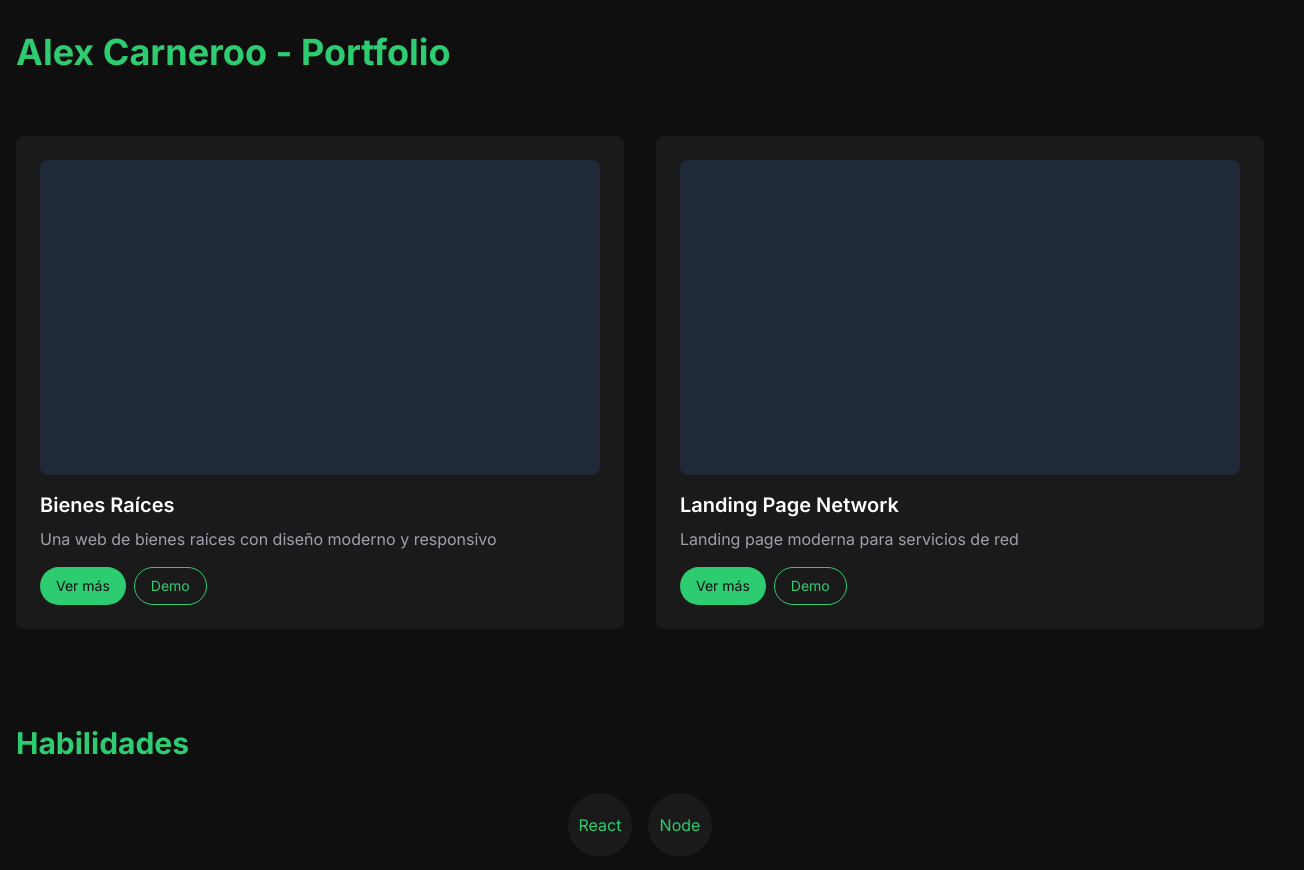
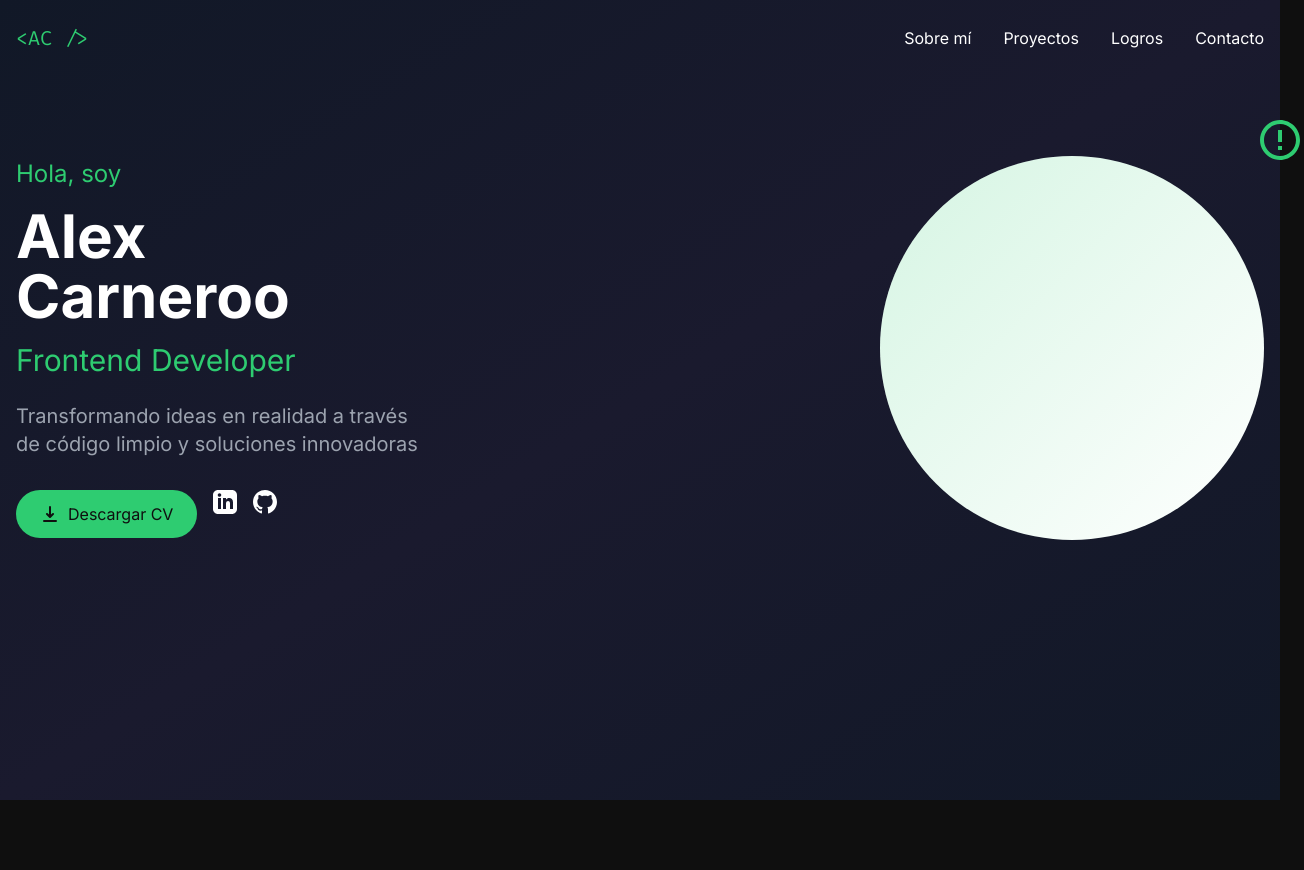
Before and after one commit to AlexCarnerooo/portfolio, a React (Vite) app: page / in a window 1280 px wide. Shown: the top 870 px of the page, 1304 px wide, since content can reach past the window. After the commit the page ends 800 px from the top, so only its background shows below. Built offline with nearby package versions, Linux system fonts and the light colour scheme.

Commit message:
Update base URL and force new deploy

```diff
--- a/index.html
+++ b/index.html
@@ -4,8 +4,10 @@
     <meta charset="UTF-8" />
     <link rel="icon" type="image/svg+xml" href="/vite.svg" />
     <meta name="viewport" content="width=device-width, initial-scale=1.0" />
-    <title>Portfolio</title>
+    <title>Alex Carneroo - Portfolio</title>
     <link href="https://fonts.googleapis.com/css2?family=Inter:wght@300;400;500;600;700&display=swap" rel="stylesheet">
+    <link href="https://fonts.googleapis.com/css2?family=Fira+Code:wght@400;500&display=swap" rel="stylesheet">
+    <meta name="description" content="Portfolio de Alex Carneroo - Frontend Developer">
   </head>
   <body class="bg-dark text-white">
     <div id="root"></div>
--- a/src/App.jsx
+++ b/src/App.jsx
@@ -2,57 +2,64 @@ import { useState } from 'react'
 
 function App() {
   return (
-    <div className="min-h-screen bg-dark">
-      {/* Header */}
-      <header className="container mx-auto px-4 py-8">
-        <h1 className="text-4xl font-bold text-secondary">Alex Carneroo - Portfolio</h1>
-      </header>
+    <div className="min-h-screen bg-gradient-to-br from-gray-900 via-[#1a1a2e] to-gray-900">
+      {/* Navigation */}
+      <nav className="container mx-auto px-4 py-6 flex justify-between items-center">
+        <div className="text-secondary font-mono text-xl">&lt;AC /&gt;</div>
+        <div className="flex gap-8">
+          <a href="#sobre-mi" className="text-white hover:text-secondary transition-colors">Sobre mí</a>
+          <a href="#proyectos" className="text-white hover:text-secondary transition-colors">Proyectos</a>
+          <a href="#logros" className="text-white hover:text-secondary transition-colors">Logros</a>
+          <a href="#contacto" className="text-white hover:text-secondary transition-colors">Contacto</a>
+        </div>
+      </nav>
 
-      {/* Projects Grid */}
-      <main className="container mx-auto px-4 py-8">
-        <div className="grid grid-cols-1 md:grid-cols-2 gap-8">
-          {/* Project Card 1 */}
-          <div className="bg-primary rounded-lg p-6 hover:shadow-lg transition-all">
-            <div className="aspect-video bg-gray-800 rounded-lg mb-4">
-              {/* Project Image */}
-            </div>
-            <h3 className="text-xl font-semibold mb-2">Bienes Raíces</h3>
-            <p className="text-gray-400 mb-4">Una web de bienes raíces con diseño moderno y responsivo</p>
-            <div className="flex gap-2">
-              <button className="bg-secondary text-dark px-4 py-2 rounded-full text-sm">Ver más</button>
-              <button className="border border-secondary text-secondary px-4 py-2 rounded-full text-sm">Demo</button>
-            </div>
-          </div>
-
-          {/* Project Card 2 */}
-          <div className="bg-primary rounded-lg p-6 hover:shadow-lg transition-all">
-            <div className="aspect-video bg-gray-800 rounded-lg mb-4">
-              {/* Project Image */}
-            </div>
-            <h3 className="text-xl font-semibold mb-2">Landing Page Network</h3>
-            <p className="text-gray-400 mb-4">Landing page moderna para servicios de red</p>
-            <div className="flex gap-2">
-              <button className="bg-secondary text-dark px-4 py-2 rounded-full text-sm">Ver más</button>
-              <button className="border border-secondary text-secondary px-4 py-2 rounded-full text-sm">Demo</button>
+      {/* Hero Section */}
+      <section className="container mx-auto px-4 py-20 flex items-center justify-between">
+        <div className="max-w-2xl">
+          <h2 className="text-secondary text-2xl mb-4">Hola, soy</h2>
+          <h1 className="text-white text-6xl font-bold mb-4">Alex<br/>Carneroo</h1>
+          <h3 className="text-secondary text-3xl mb-6">Frontend Developer</h3>
+          <p className="text-gray-400 text-xl mb-8">
+            Transformando ideas en realidad a través<br/>
+            de código limpio y soluciones innovadoras
+          </p>
+          <div className="flex gap-4">
+            <button className="bg-secondary text-dark px-6 py-3 rounded-full flex items-center gap-2 hover:bg-opacity-90 transition-all">
+              <svg xmlns="http://www.w3.org/2000/svg" className="h-5 w-5" viewBox="0 0 20 20" fill="currentColor">
+                <path fillRule="evenodd" d="M3 17a1 1 0 011-1h12a1 1 0 110 2H4a1 1 0 01-1-1zm3.293-7.707a1 1 0 011.414 0L9 10.586V3a1 1 0 112 0v7.586l1.293-1.293a1 1 0 111.414 1.414l-3 3a1 1 0 01-1.414 0l-3-3a1 1 0 010-1.414z" clipRule="evenodd" />
+              </svg>
+              Descargar CV
+            </button>
+            <div className="flex gap-4">
+              <a href="#" className="text-white hover:text-secondary transition-colors">
+                <svg xmlns="http://www.w3.org/2000/svg" className="h-6 w-6" fill="currentColor" viewBox="0 0 24 24">
+                  <path d="M19 0h-14c-2.761 0-5 2.239-5 5v14c0 2.761 2.239 5 5 5h14c2.762 0 5-2.239 5-5v-14c0-2.761-2.238-5-5-5zm-11 19h-3v-11h3v11zm-1.5-12.268c-.966 0-1.75-.79-1.75-1.764s.784-1.764 1.75-1.764 1.75.79 1.75 1.764-.783 1.764-1.75 1.764zm13.5 12.268h-3v-5.604c0-3.368-4-3.113-4 0v5.604h-3v-11h3v1.765c1.396-2.586 7-2.777 7 2.476v6.759z"/>
+                </svg>
+              </a>
+              <a href="#" className="text-white hover:text-secondary transition-colors">
+                <svg xmlns="http://www.w3.org/2000/svg" className="h-6 w-6" fill="currentColor" viewBox="0 0 24 24">
+                  <path d="M12 0c-6.626 0-12 5.373-12 12 0 5.302 3.438 9.8 8.207 11.387.599.111.793-.261.793-.577v-2.234c-3.338.726-4.033-1.416-4.033-1.416-.546-1.387-1.333-1.756-1.333-1.756-1.089-.745.083-.729.083-.729 1.205.084 1.839 1.237 1.839 1.237 1.07 1.834 2.807 1.304 3.492.997.107-.775.418-1.305.762-1.604-2.665-.305-5.467-1.334-5.467-5.931 0-1.311.469-2.381 1.236-3.221-.124-.303-.535-1.524.117-3.176 0 0 1.008-.322 3.301 1.23.957-.266 1.983-.399 3.003-.404 1.02.005 2.047.138 3.006.404 2.291-1.552 3.297-1.23 3.297-1.23.653 1.653.242 2.874.118 3.176.77.84 1.235 1.911 1.235 3.221 0 4.609-2.807 5.624-5.479 5.921.43.372.823 1.102.823 2.222v3.293c0 .319.192.694.801.576 4.765-1.589 8.199-6.086 8.199-11.386 0-6.627-5.373-12-12-12z"/>
+                </svg>
+              </a>
             </div>
           </div>
         </div>
-      </main>
-
-      {/* Skills Section */}
-      <section className="container mx-auto px-4 py-16">
-        <h2 className="text-3xl font-bold mb-8 text-secondary">Habilidades</h2>
-        <div className="flex flex-wrap gap-4 justify-center">
-          {/* Skill icons would go here */}
-          <div className="w-16 h-16 bg-primary rounded-full flex items-center justify-center">
-            <span className="text-secondary">React</span>
+        <div className="relative">
+          <div className="absolute -top-10 -right-10">
+            <svg xmlns="http://www.w3.org/2000/svg" className="h-12 w-12 text-secondary" viewBox="0 0 24 24" fill="currentColor">
+              <path d="M12 2C6.48 2 2 6.48 2 12s4.48 10 10 10 10-4.48 10-10S17.52 2 12 2zm0 18c-4.41 0-8-3.59-8-8s3.59-8 8-8 8 3.59 8 8-3.59 8-8 8zm-1-13h2v6h-2zm0 8h2v2h-2z"/>
+            </svg>
           </div>
-          <div className="w-16 h-16 bg-primary rounded-full flex items-center justify-center">
-            <span className="text-secondary">Node</span>
+          <div className="w-96 h-96 bg-white rounded-full relative overflow-hidden">
+            {/* Aquí irá tu foto con un fondo estilizado */}
+            <div className="absolute inset-0 bg-gradient-to-br from-secondary/20 to-transparent"></div>
           </div>
-          {/* Add more skill icons as needed */}
         </div>
       </section>
+
+      {/* Projects Section will go here */}
+
     </div>
   )
 }
--- a/tailwind.config.js
+++ b/tailwind.config.js
@@ -7,12 +7,28 @@ export default {
   theme: {
     extend: {
       colors: {
-        primary: '#1a1a1a',
+        primary: '#1a1a2e',
         secondary: '#2ecc71',
         dark: '#0f0f0f',
+        light: '#e6e6e6',
       },
       fontFamily: {
         sans: ['Inter', 'sans-serif'],
+        mono: ['Fira Code', 'monospace'],
+      },
+      animation: {
+        'fade-in': 'fadeIn 0.5s ease-in-out',
+        'slide-up': 'slideUp 0.5s ease-out',
+      },
+      keyframes: {
+        fadeIn: {
+          '0%': { opacity: '0' },
+          '100%': { opacity: '1' },
+        },
+        slideUp: {
+          '0%': { transform: 'translateY(20px)', opacity: '0' },
+          '100%': { transform: 'translateY(0)', opacity: '1' },
+        },
       },
     },
   },
--- a/vite.config.js
+++ b/vite.config.js
@@ -4,5 +4,5 @@ import react from '@vitejs/plugin-react'
 // https://vitejs.dev/config/
 export default defineConfig({
   plugins: [react()],
-  base: '/portfolio/', // Change this to match your repository name
+  base: '/portfolio/',  // Asegúrate de que coincida exactamente con el nombre de tu repositorio
 })
```
